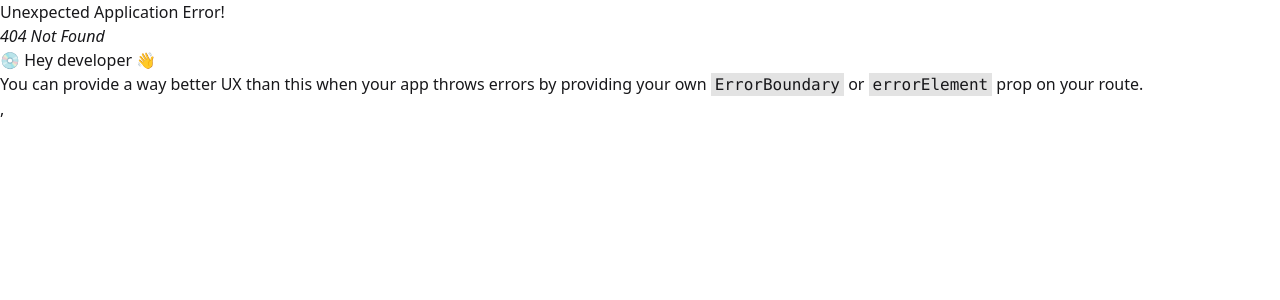
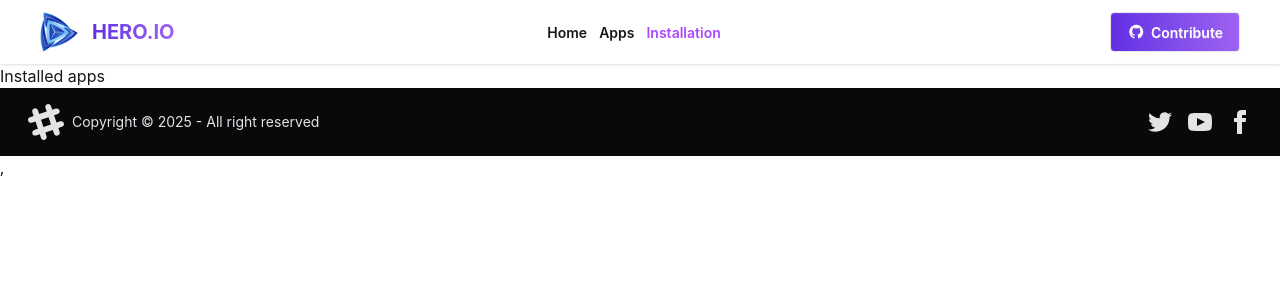
Before and after one commit to IsmailHosen01/Assignment-08, a React (Vite) app: page /installed-apps in a window 1280 px wide. Before the commit this address had no page. Shown: the top 300 px of the page. Built offline with nearby package versions, Linux system fonts and the light colour scheme.

Commit message:
Navbar active button fixed

```diff
--- a/src/Routes/Routes.jsx
+++ b/src/Routes/Routes.jsx
@@ -2,6 +2,7 @@ import { createBrowserRouter } from "react-router";
 import Home from "../pages/Home/Home";
 import Root from "../pages/Root/Root";
 import Apps from "../pages/Apps/Apps";
+import Installation from "../pages/Installation/Installation";
 
 export const router = createBrowserRouter([
     {
@@ -16,6 +17,10 @@ export const router = createBrowserRouter([
             {
                 path: '/apps',
                 Component: Apps
+            },
+            {
+                path: '/installed-apps',
+                Component: Installation
             }
         ]
     },
--- a/src/components/Navbar/Navbar.jsx
+++ b/src/components/Navbar/Navbar.jsx
@@ -5,9 +5,13 @@ import { Link, NavLink } from 'react-router';
 const Navbar = () => {
 
     const li = <>
-        <NavLink to='/'><li className='mr-3'>Home</li></NavLink>
-        <NavLink to='/apps'><li className='mr-3'>Apps</li></NavLink>
-        <NavLink><li className='mr-3'>Installation</li></NavLink>
+        <NavLink to='/' className={({ isActive }) =>
+            isActive ? 'text-purple-500 font-semibold' : 'hover:text-purple-400'}>
+            <li className='mr-3'>Home</li></NavLink>
+        <NavLink to='/apps' className={({ isActive }) =>
+            isActive ? 'text-purple-500 font-semibold' : 'hover:text-purple-400'}><li className='mr-3'>Apps</li></NavLink>
+        <NavLink to='/installed-apps' className={({ isActive }) =>
+            isActive ? 'text-purple-500 font-semibold' : 'hover:text-purple-400'}><li className='mr-3'>Installation</li></NavLink>
     </>
     return (
         <div className="navbar bg-base-100 shadow-sm md:px-10">
--- /dev/null
+++ b/src/pages/Installation/Installation.jsx
@@ -0,0 +1,11 @@
+import React from 'react';
+
+const Installation = () => {
+    return (
+        <div>
+            <h3>Installed apps</h3>
+        </div>
+    );
+};
+
+export default Installation;
```
